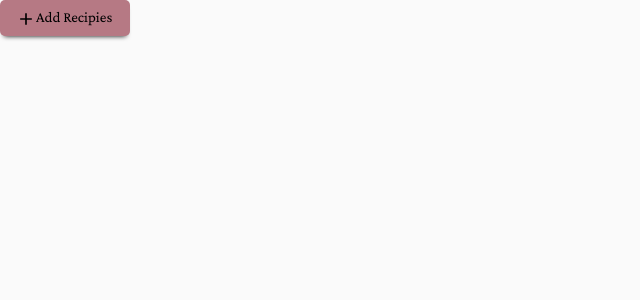
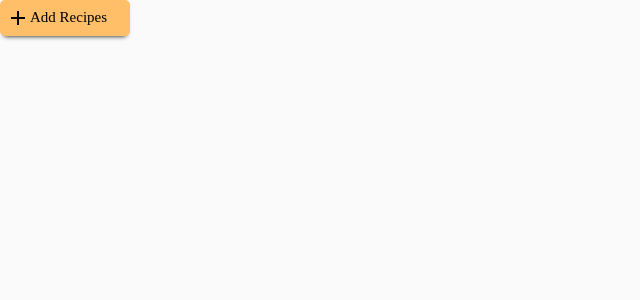
Before and after one commit to MercurA/boost, a Next.js app in the folder client/: page / in a window 1280 px wide. Shown: the top 300 px of the page, without its empty margins (0-640 px from the left). Built offline with nearby package versions, Linux system fonts and the light colour scheme.

Commit message:
added button stuff

```diff
--- a/client/components/customButton/CustomButton.tsx
+++ b/client/components/customButton/CustomButton.tsx
@@ -1,20 +1,51 @@
-import { FunctionComponent } from "react";
-import style from "./button.module.scss";
-import {Add} from '@material-ui/icons';
+import React, { FunctionComponent } from "react";
+import { makeStyles } from "@material-ui/core";
+
+const useStyles = makeStyles( (theme) => ({
+  container: (props: IStyleProps) => ({
+    backgroundColor: theme.palette[props.color].light,
+    border: 0,
+    boxShadow: "0px 4px 5px -4px",
+    borderRadius: "5px",
+    width: 130,
+    height: 36,
+    fontSize: "15px",
+    textAlign: "left",
+    fontFamily: "Crimson Pro",
+    fontWeight: 400,
+    display: "flex",
+    padding: "6px 6px",
+  }),
+  containerText: {
+    marginTop: "3px",
+  },
+}));
+
+interface IStyleProps {
+    color: string;
+}
 interface ICustomButton {
   name: string;
+  color: string;
 }
 
-const CustomButton: FunctionComponent<ICustomButton> = ({ name }) => {
+const CustomButton: FunctionComponent<ICustomButton> = ({
+  name,
+  color,
+  children,
+}) => {
+  const classes = useStyles({ color });
   return (
-      <>
-          <button data-cy="custom-button" className={style.container} type="button">
-            <Add/>
-            <div className={style.containerText}>
-                {name}
-            </div>
-          </button>
-      </>
+    <>
+      <button
+        data-cy="custom-button"
+        className={classes.container}
+        type="button"
+      >
+        {children}
+        <div className={classes.containerText}>{name}</div>
+      </button>
+    </>
   );
 };
 
--- a/client/components/customButton/button.module.scss
+++ /dev/null
@@ -1,24 +0,0 @@
-@import url('https://fonts.googleapis.com/css2?family=Lora&display=swap');
-@import url('https://fonts.googleapis.com/css2?family=Crimson+Pro:wght@200;400&display=swap');
-
-.container {
-    background-color: #B67984;
-    border: 0;
-    box-shadow: 0px 4px 5px -4px;
-    border-radius: 5px;
-    width: 130px;
-    height: 36px;
-    font-size: 15px;
-    text-align: left;
-    font-family: 'Crimson Pro';
-    font-weight: 400;
-    display: flex;
-    padding: 6px 16px;
-    svg {
-        font-size: 20px;
-        margin-top: 3px;
-    }
-    .containerText {
-        margin-top: 3px;
-    }
-}
--- a/client/pages/index.tsx
+++ b/client/pages/index.tsx
@@ -2,13 +2,16 @@ import React from 'react';
 import { ThemeProvider } from "@material-ui/core";
 import { FunctionComponent } from "react";
 import CustomButton from "../components/customButton/CustomButton";
+import {Add} from '@material-ui/icons';
 
 import theme from "../utils/theme";
 
 const Home: FunctionComponent<unknown> = () => {
   return (
    <ThemeProvider theme={theme}>
-      <CustomButton name="Add Recipies"/>
+      <CustomButton name="Add Recipes" color="secondary">
+        <Add/>
+        </CustomButton>
     </ThemeProvider>
   )
 }
--- /dev/null
+++ b/client/utils/colors.ts
@@ -0,0 +1,5 @@
+const colors = {
+    orangePeel: "#FF9F1C"
+}
+
+export default colors;
--- a/client/utils/theme.ts
+++ b/client/utils/theme.ts
@@ -3,11 +3,11 @@ import { createMuiTheme } from "@material-ui/core";
 const theme = createMuiTheme({
     palette: {
         primary: {
-            light: 'CBF3F0',
+            light: '#CBF3F0',
             main: '#2EC4B6'
         },
         secondary: {
-            light: 'FFBF69',
+            light: '#FFBF69',
             main: '#FF9F1C'
         }
     }
```
Also changed, not shown: client/.eslintrc.js.
